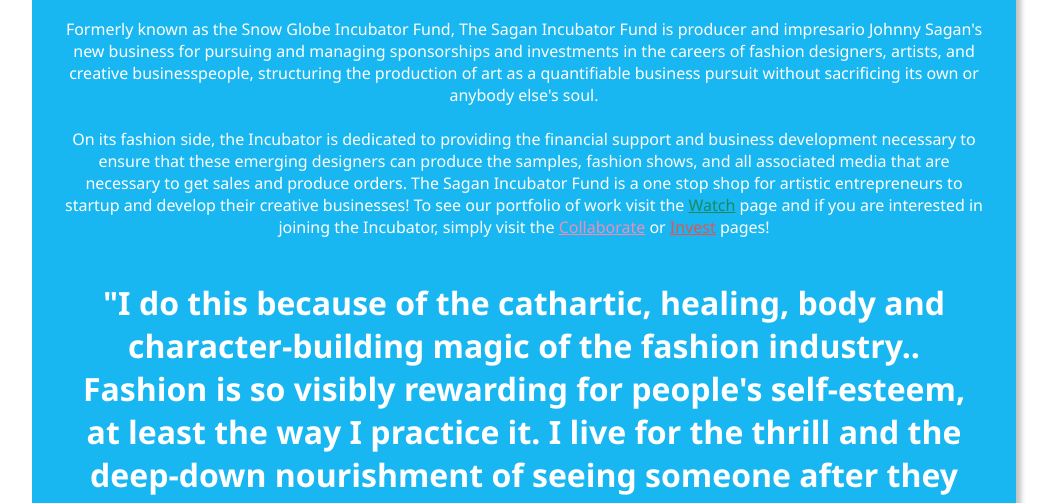
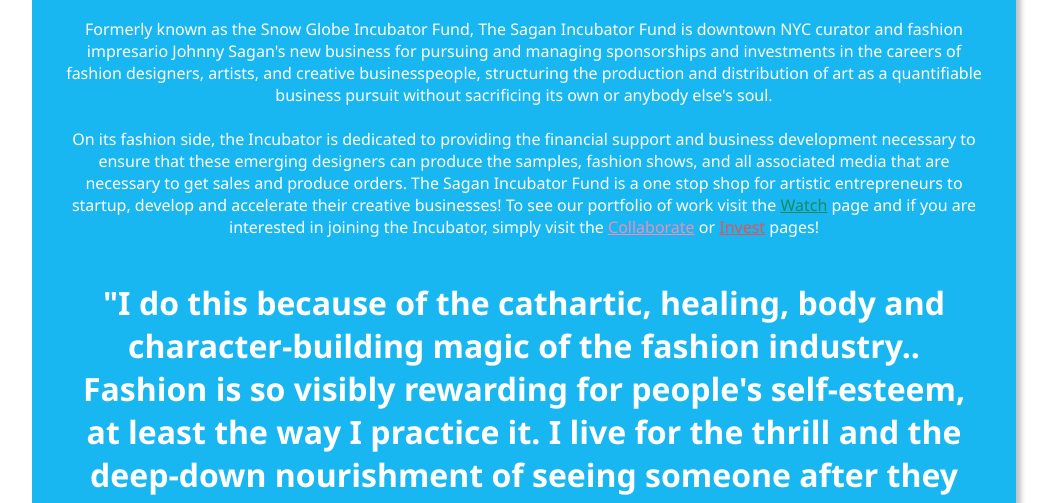
Before and after one commit to SaganFund/SaganFund.github.io, a plain HTML site: page about.html in a window 1280 px wide. Shown: the part 296-799 px from the top of the page, without its empty margins (124-1178 px from the left). Drawn offline with Linux system fonts and the light colour scheme.

Commit message:
About Copy Fix 6

```diff
--- a/about.html
+++ b/about.html
@@ -44,10 +44,10 @@
    <div class="HolyGrail-body" align="center">
      <div class="about" align="center">
        <img src="img/saganlogo.png" width="50%">
-       <p>Formerly known as the Snow Globe Incubator Fund, The Sagan Incubator Fund is producer and impresario Johnny Sagan's new business for pursuing and managing sponsorships and investments in the careers of fashion designers, artists, and creative businesspeople, structuring the production of art as a quantifiable business pursuit without sacrificing its own or anybody else's soul.
+       <p>Formerly known as the Snow Globe Incubator Fund, The Sagan Incubator Fund is downtown NYC curator and fashion impresario Johnny Sagan's new business for pursuing and managing sponsorships and investments in the careers of fashion designers, artists, and creative businesspeople, structuring the production and distribution of art as a quantifiable business pursuit without sacrificing its own or anybody else's soul.
          <br>
          <br>
-         On its fashion side, the Incubator is dedicated to providing the financial support and business development necessary to ensure that these emerging designers can produce the samples, fashion shows, and all associated media that are necessary to get sales and produce orders. The Sagan Incubator Fund is a one stop shop for artistic entrepreneurs to startup and develop their creative businesses! To see our portfolio of work visit the <a href="watch.html" class="watchlink">Watch</a> page and if you are interested in joining the Incubator, simply visit the <a href="collaborate.html" class="collaboratelink">Collaborate</a> or <a href="invest.html" class="investlink">Invest</a> pages!
+         On its fashion side, the Incubator is dedicated to providing the financial support and business development necessary to ensure that these emerging designers can produce the samples, fashion shows, and all associated media that are necessary to get sales and produce orders. The Sagan Incubator Fund is a one stop shop for artistic entrepreneurs to startup, develop and accelerate their creative businesses! To see our portfolio of work visit the <a href="watch.html" class="watchlink">Watch</a> page and if you are interested in joining the Incubator, simply visit the <a href="collaborate.html" class="collaboratelink">Collaborate</a> or <a href="invest.html" class="investlink">Invest</a> pages!
          <br>
          <br>
          <h1>"I do this because of the cathartic, healing, body and character-building magic of the fashion industry.. Fashion is so visibly rewarding for people's self-esteem, at least the way I practice it. I live for the thrill and the deep-down nourishment of seeing someone after they model, after they design something great and see it come to fruition, after they do a great show and someone writes a great review.. Of all the things that human beings can do to stay out of trouble, I promise you fashion is one of the most joyous pastimes we've ever invented."</h1> - <a href="http://bullettmedia.com/article/how-the-snow-globe-incubator-fund-is-helping-foster-a-new-wave-of-fashion-designers/" class="aboutlink">Johnny Sagan, "How The Sagan Incubator Fund is Helping Foster a New Wave of Fashion Designers", Written by Justin T Moran for Bullett Magazine</a> February 23, 2016
```
